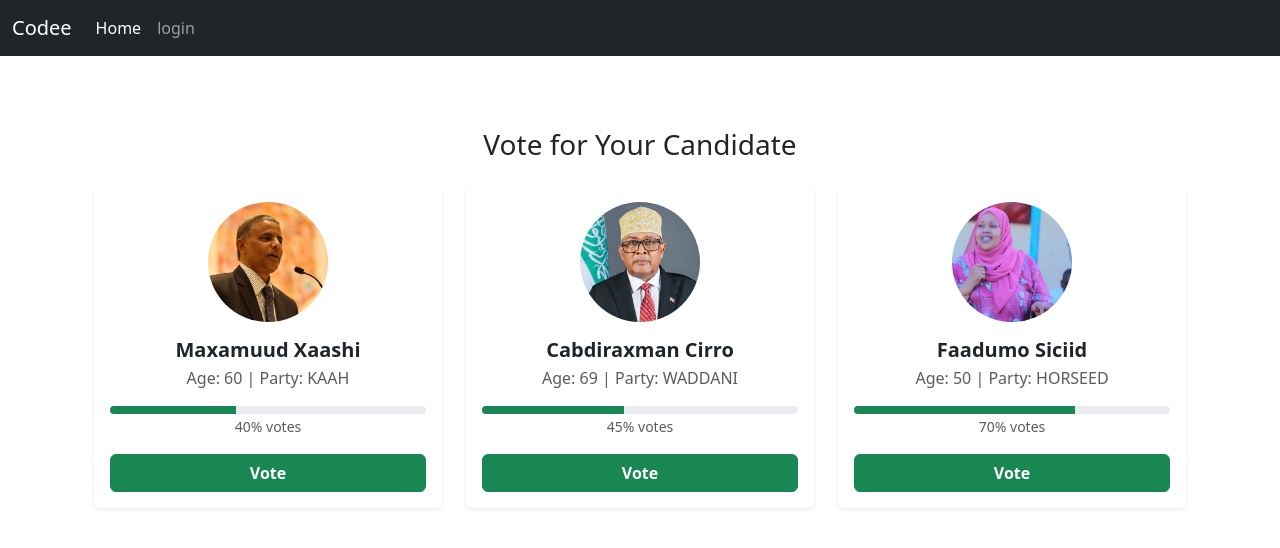
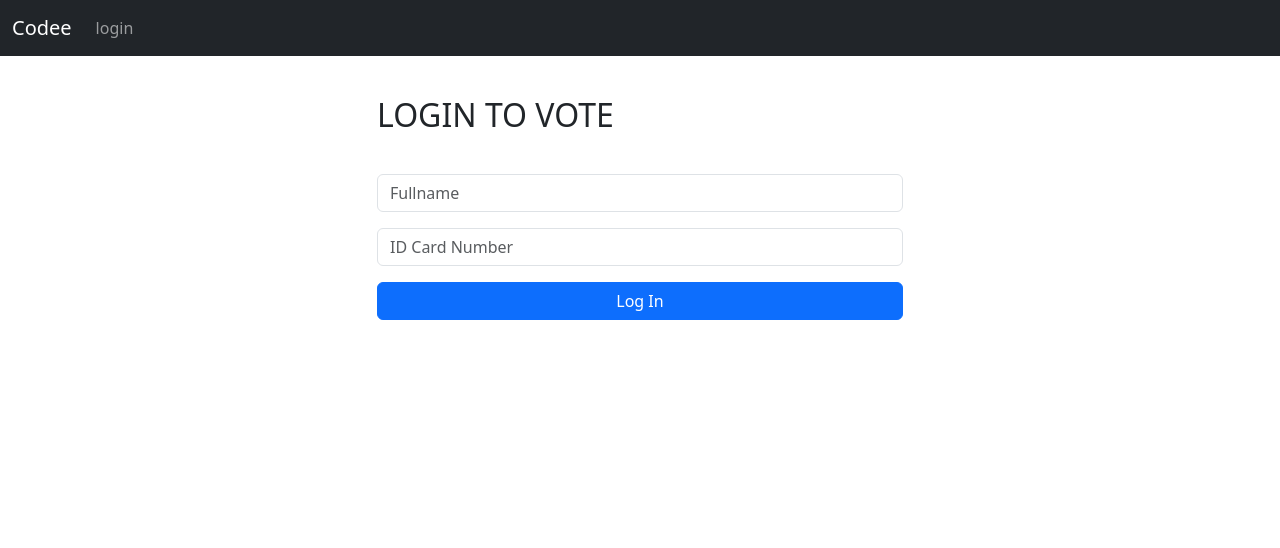
Before and after one commit to iamduse/polling_app, a Django app: page / in a window 1280 px wide. Shown: the top 548 px of the page. Run offline with Django 5.2, Linux system fonts and the light colour scheme.

Commit message:
updated, removed the voter model and some other changes

```diff
--- a/poll_app/models.py
+++ b/poll_app/models.py
@@ -2,5 +2,9 @@ from django.db import models
 
 # Create your models here.
 class Candidates(models.Model):
-    name = models.CharField(max_length=50)
+    name = models.CharField(max_length=100)
     age = models.IntegerField()
+    party = models.CharField(max_length=200)
+
+    def __str__(self):
+        return self.name and self.party
--- a/poll_app/templates/base.html
+++ b/poll_app/templates/base.html
@@ -13,7 +13,7 @@
 <div class="container">
     {% if messages %}
     {%for message in messages%}
-     <div class="alert alert-danger alert-dismissible fade show" role="alert">
+     <div class="alert alert-success alert-dismissible fade show" role="alert">
      {{message}}
      <button type="button" class="btn-close" data-bs-dismiss="alert" aria-label="Close"></button>
     </div>
--- a/poll_app/templates/login.html
+++ b/poll_app/templates/login.html
@@ -3,19 +3,19 @@
 
         <div class="col-md-6 offset-md-3 p-3 ">
 <!--            {%if user.is_authenticated%}-->
-<!--            <h1>Welcome</h1>-->
+<!--            -->
 <!--            {% else %}-->
         <h2 class="mb-3">LOGIN TO VOTE </h2>
             <br/>
         <form method="POST", action="{% url 'home' %}">
             {% csrf_token %}
           <div class="mb-3">
-            <input type="text" class="form-control"  Placeholder="Email address"
-                    name="email" required>
+            <input type="text" class="form-control"  Placeholder="Fullname"
+                    name="fullname" required>
           </div>
           <div class="mb-3">
-            <input type="password" class="form-control"  Placeholder="Password"
-                    name="password" required>
+            <input type="password" class="form-control"  Placeholder="ID Card Number"
+                    name="card_id" required>
           </div>
           <button type="submit" class="btn btn-primary w-100">Log In</button>
 
--- a/poll_app/templates/navbar.html
+++ b/poll_app/templates/navbar.html
@@ -6,9 +6,7 @@
     </button>
     <div class="collapse navbar-collapse" id="navbarSupportedContent">
       <ul class="navbar-nav me-auto mb-2 mb-lg-0">
-        <li class="nav-item">
-          <a class="nav-link active" aria-current="page" href="#">Home</a>
-        </li>
+
 
           {% if user.is_authenticated %}
             <li class="nav-item">
--- a/poll_app/urls.py
+++ b/poll_app/urls.py
@@ -6,7 +6,7 @@ urlpatterns = [
     path("" , views.home,  name="home"),
     #path("login/" , views.user_login,  name="login"),
     path("logout" , views.user_logout,  name="logout"),
-    path("vote_page", views.vote_page, name="vote_page" )
+    path("vote", views.vote, name="vote" )
 
 
 
--- a/poll_app/views.py
+++ b/poll_app/views.py
@@ -8,23 +8,23 @@ from django.contrib import messages
 def home(request):
   # check if the user is login in
      if request.method == "POST":
-         email = request.POST["email"]
-         password = request.POST["password"]
-         user = authenticate(request, username=email, password=password)
+         fullname = request.POST["fullname"]
+         card_id = request.POST["card_id"]
+         user = authenticate(request, username=fullname, password=card_id)
          if user is not None:
              login(request, user)
-             messages.success(request, "Successfully Login In. Now You can VoteVote 😎 ")
-             return redirect("home")
+             messages.success(request, f"{fullname}You can vote now 😎 ")
+             return redirect("vote")
          else:
              messages.error(request, "There is error please login in again")
              return redirect("home")
      else:
-         return render(request, 'voting_page.html', {})
+         return render(request, 'login.html', {})
 
 def user_logout(request):
     logout(request)
     #messages.success(request, message="You have been logout successfully. see you again ")
     return  redirect("home")
 
-def vote_page(request):
-    pass
+def vote(request):
+    return  render(request, 'voting_page.html', {} )
```
Also changed, not shown: db.sqlite3, poll_app/admin.py (line endings or trailing spaces), poll_app/migrations/0004_voter.py (added).
